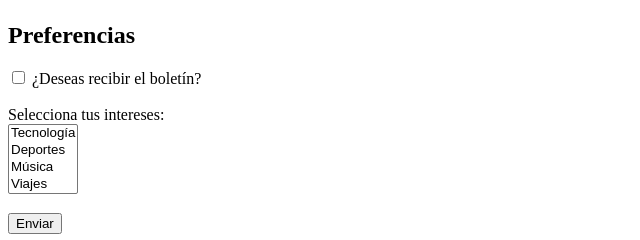
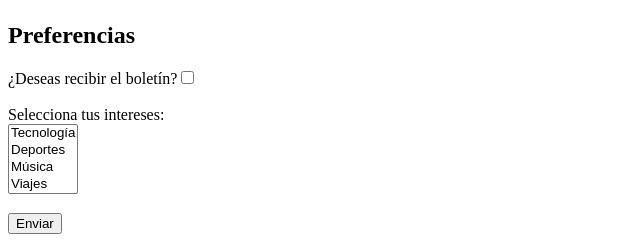
Before and after one commit to cuellardev/test-xpath, a plain HTML site: page xpath.html in a window 1280 px wide. Shown: the part 461-701 px from the top of the page, 0-640 px from the left. Drawn offline with Linux system fonts and the light colour scheme.

Commit message:
Update xpath.html

```diff
--- a/xpath.html
+++ b/xpath.html
@@ -51,9 +51,8 @@
 
         <h2>Preferencias</h2>
         <div id="preferencesSection" class="form-section">
-            <label>
-                <input type="checkbox" id="newsletter" name="newsletter"> ¿Deseas recibir el boletín?
-            </label><br><br>
+            <label>¿Deseas recibir el boletín?<input type="checkbox" id="newsletter" name="newsletter"></label>
+            <br><br>
 
             <label for="interests">Selecciona tus intereses:</label><br>
             <select id="interests" name="interests" multiple size="4">
```
